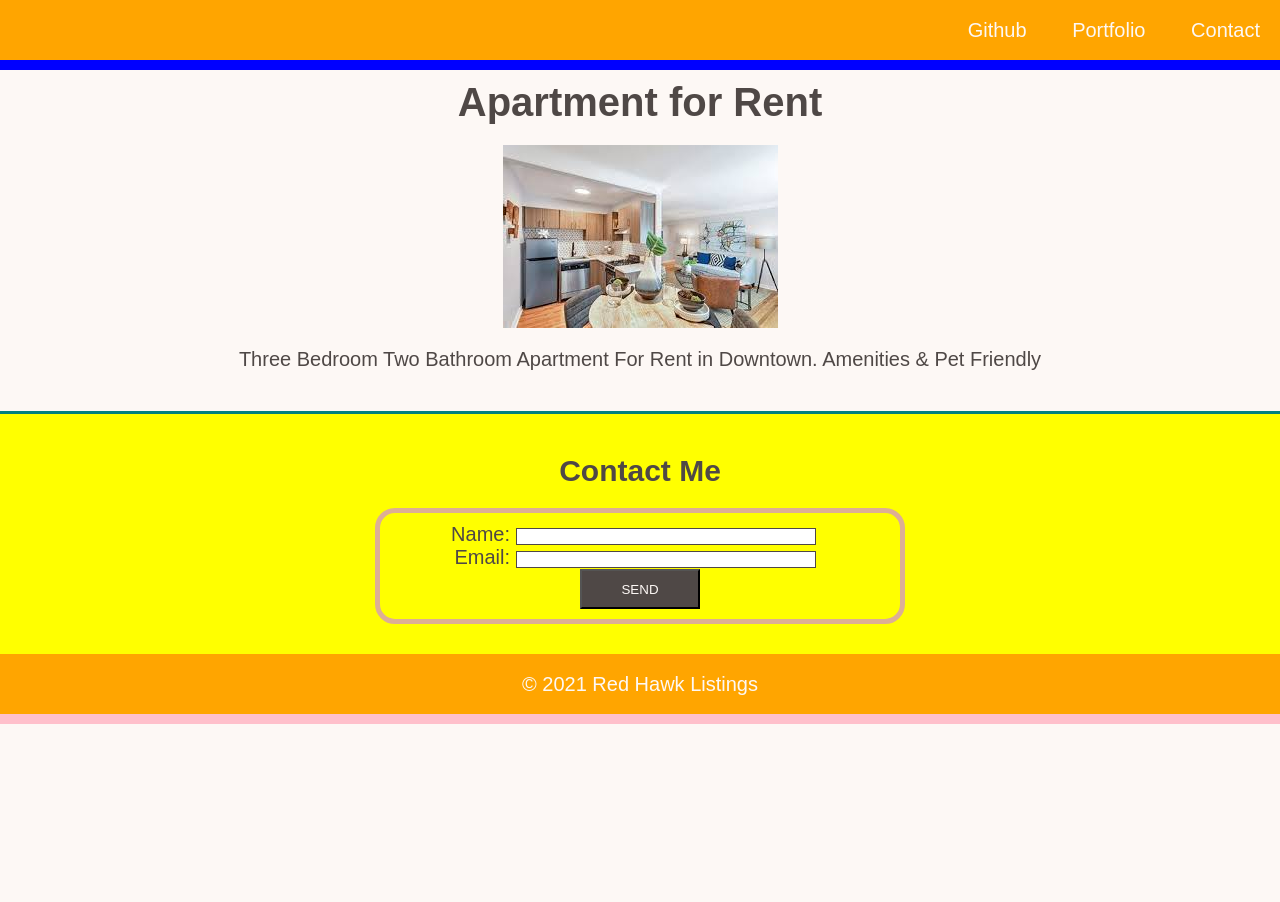
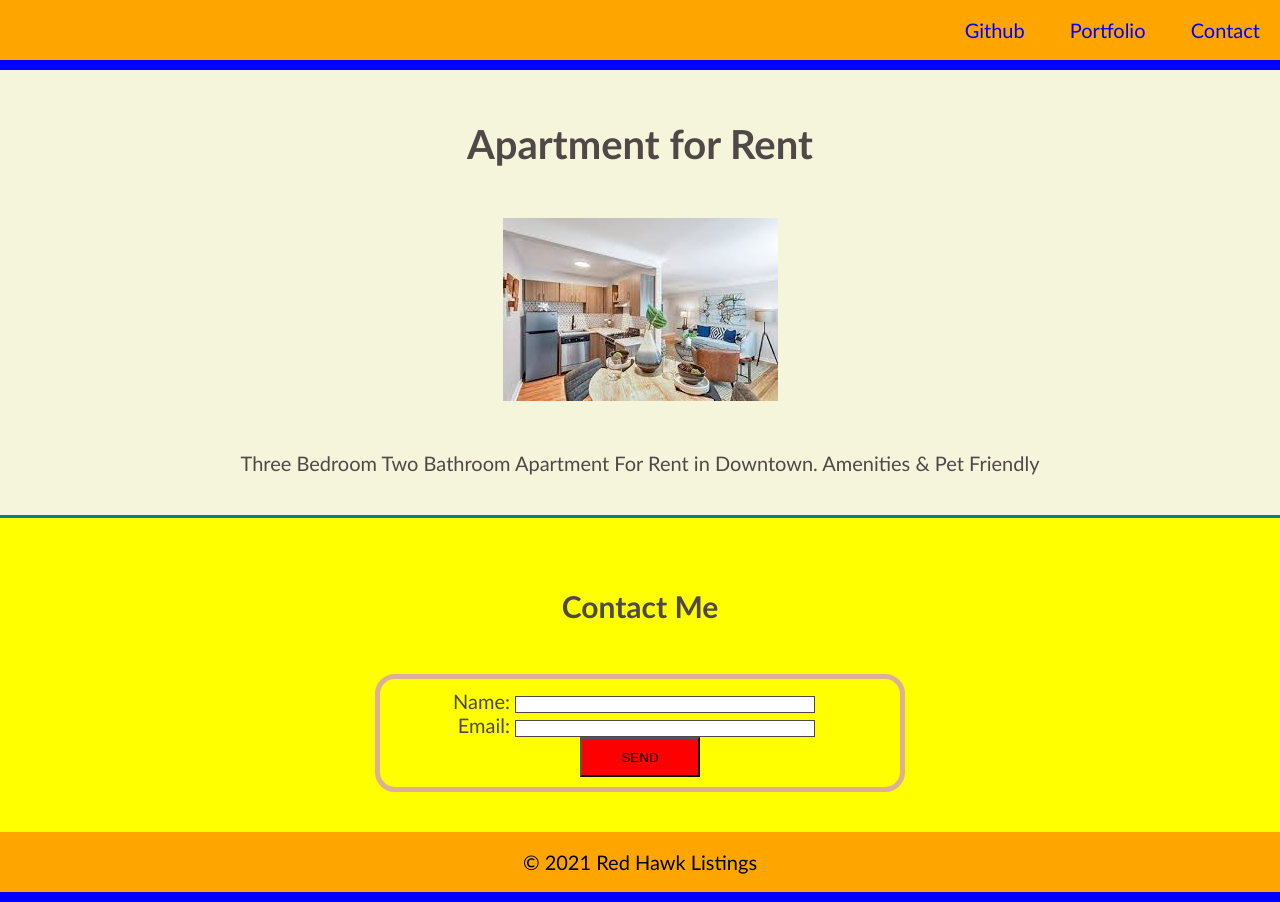
Before and after one commit to elirodsky/mini-project-landing-page, a plain HTML site: page index.html in a window 1280 px wide. Before the commit the page ends 800 px from the top, so only its background shows below. Drawn offline with Linux system fonts and the light colour scheme; files whose address does not match are found by name.

Commit message:
changed font color of header, send button, and footer

```diff
--- a/assets/css/style.css
+++ b/assets/css/style.css
@@ -7,19 +7,19 @@
   /* Element Selectors */
   body {
     position: relative;
-    font-family: "Goudy Bookletter 1911", sans-serif;
+    font-family: "Optima", sans-serif;
     font-size: 20px;
-    background-color: #FDF8F5;
+    background-color: beige;
     color: #4F4846;
   }
 
   h1,
   h2 {
-    margin: 20px;
+    margin: 50px;
   }
 
   main {
-    padding: 60px 0;
+    padding: 70px 0;
   }
 
   li {
@@ -30,7 +30,7 @@
 
   a {
     text-decoration: none;
-    color: #FDF8F5;
+    color: blue;
   }
 
   header,
@@ -50,8 +50,8 @@
     position: absolute;
     margin-top: 0;
     bottom: 0;
-    border-bottom: 10px solid Pink;
-    color: #FDF8F5;
+    border-bottom: 10px solid blue;
+    color:black;
   }
 
   figure {
@@ -60,7 +60,7 @@
 
   img {
     display: block;
-    margin: 20px auto;
+    margin: 50px auto;
   }
 
   section {
@@ -99,8 +99,8 @@
   button {
     height: 40px;
     width: 120px;
-    background-color: #4F4846;
-    color: #FDF8F5;
+    background-color: red;
+    color: black;
   }
 
   /* Class Selectors */
--- a/index.html
+++ b/index.html
@@ -21,7 +21,7 @@
   <main>
     <h1 class="text-center">Apartment for Rent</h1>
     <figure>
-      <img src="C:\Users\einth\mini-project-landing-page\assets\images\image-1.png.jpg" alt="Graphic with Coming Soon text">
+      <img src=".\assets\images\image-1.png.jpg" alt="Graphic with Coming Soon text">
       <figcaption class="text-center">Three Bedroom Two Bathroom Apartment For Rent in Downtown.  Amenities & Pet Friendly</figcaption>
     </figure>
     <section id="contact">
```
